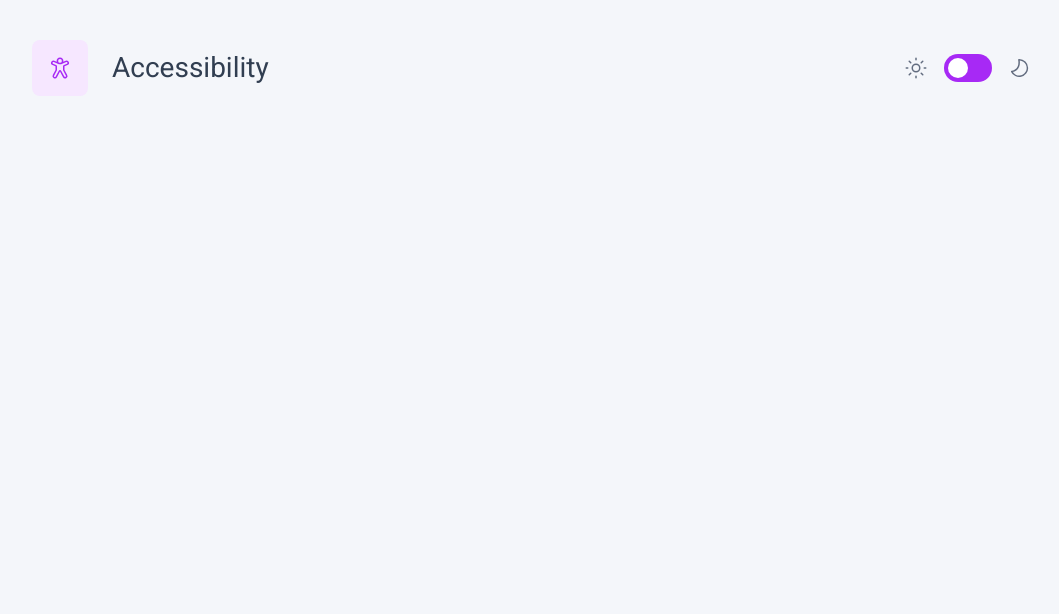
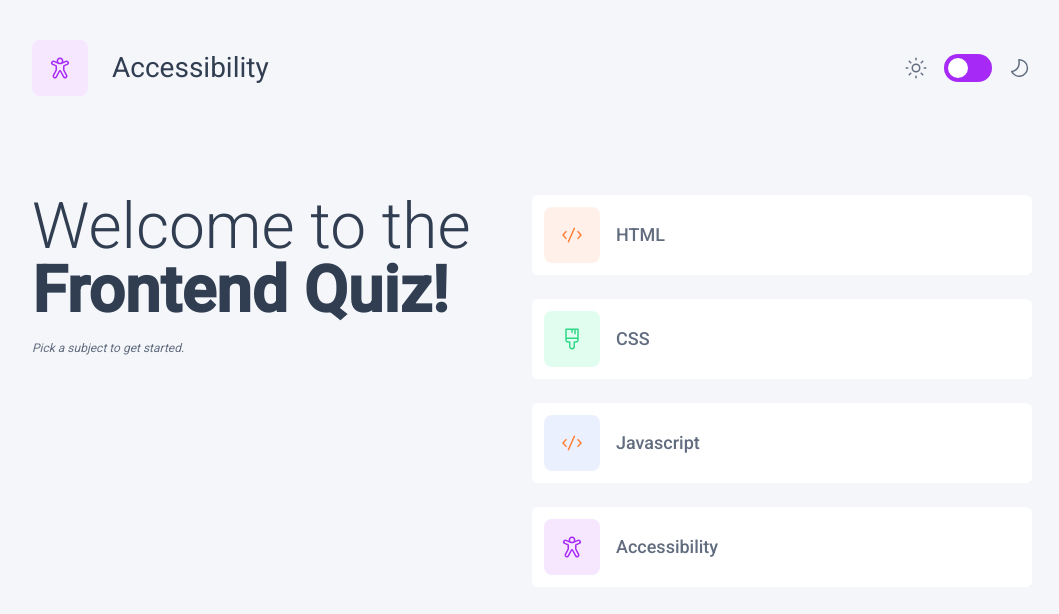
Before and after one commit to omarkarake/quiz-app-angular, an Angular app: page / in a window 1280 px wide. Shown: the top 614 px of the page, without its empty margins (108-1167 px from the left). Built offline with nearby package versions, Linux system fonts and the light colour scheme.

Commit message:
working on hope page starter

```diff
--- a/src/app/app.component.html
+++ b/src/app/app.component.html
@@ -1,6 +1,7 @@
 <div
   class="bg-light-grey dark:bg-dark-grey min-h-screen max-h-[960px] px-6 md:px-[64px] lg:px-[140px] dark:bg-dark-navy"
 >
-  <app-header></app-header>
-  <router-outlet></router-outlet>
+  <app-header />
+  <app-starter />
+  <!-- <router-outlet></router-outlet> -->
 </div>
--- a/src/app/app.module.ts
+++ b/src/app/app.module.ts
@@ -11,9 +11,10 @@ import { provideAnimationsAsync } from '@angular/platform-browser/animations/asy
 import { MatIconModule } from '@angular/material/icon';
 import { HttpClientModule } from '@angular/common/http';
 import { HeaderComponent } from './header/header.component';
+import { StarterComponent } from './starter/starter.component';
 
 @NgModule({
-  declarations: [AppComponent, HeaderComponent],
+  declarations: [AppComponent, HeaderComponent, StarterComponent],
   imports: [BrowserModule, AppRoutingModule, MatIconModule, HttpClientModule],
   providers: [provideClientHydration(), provideAnimationsAsync()],
   bootstrap: [AppComponent],
--- /dev/null
+++ b/src/app/starter/starter.component.html
@@ -0,0 +1,84 @@
+<div class="mt-[32px] lg:mt-[99px] lg:flex lg:justify-between">
+  <div class="flex flex-col gap-4">
+    <div>
+      <p
+        class="text-[40px] md:text-headingL font-light text-dark-navy dark:text-pure-white"
+      >
+        Welcome to the
+      </p>
+      <p
+        class="text-[40px] font-medium md:text-headingL text-dark-navy lg:font-bold dark:text-pure-white"
+      >
+        Frontend Quiz!
+      </p>
+    </div>
+    <div>
+      <p
+        class="text-[14px] italic md:text-bodyS text-grey-navy dark:text-light-blueish"
+      >
+        Pick a subject to get started.
+      </p>
+    </div>
+  </div>
+  <div class="lg:w-[50%] flex flex-col gap-6 mt-16 lg:mt-0">
+    <div
+      class="flex items-center gap-4 bg-pure-white dark:bg-navy h-16 md:h-20 md:text-headingS pl-3 rounded-md"
+    >
+      <div
+        class="w-10 h-10 md:w-14 md:h-14 bg-[#FFF1E9] rounded-lg flex justify-center items-center"
+      >
+        <mat-icon svgIcon="icon-html"></mat-icon>
+      </div>
+      <div>
+        <p class="font-medium text-[18px] text-grey-navy dark:text-pure-white">
+          HTML
+        </p>
+      </div>
+    </div>
+
+    <div
+      class="flex items-center gap-4 bg-pure-white dark:bg-navy h-16 md:h-20 md:text-headingS pl-3 rounded-md"
+    >
+      <div
+        class="w-10 h-10 md:w-14 md:h-14 bg-[#E0FDEF] rounded-lg flex justify-center items-center"
+      >
+        <mat-icon svgIcon="icon-css"></mat-icon>
+      </div>
+      <div>
+        <p class="font-medium text-[18px] text-grey-navy dark:text-pure-white">
+          CSS
+        </p>
+      </div>
+    </div>
+
+    <div
+      class="flex items-center gap-4 bg-pure-white dark:bg-navy h-16 md:h-20 md:text-headingS pl-3 rounded-md"
+    >
+      <div
+        class="w-10 h-10 md:w-14 md:h-14 bg-[#EBF0FF] rounded-lg flex justify-center items-center"
+      >
+        <mat-icon svgIcon="icon-html"></mat-icon>
+      </div>
+      <div>
+        <p class="font-medium text-[18px] text-grey-navy dark:text-pure-white">
+          Javascript
+        </p>
+      </div>
+    </div>
+
+    <div
+      class="flex items-center gap-4 bg-pure-white dark:bg-navy h-16 md:h-20 md:text-headingS pl-3 rounded-md"
+    >
+      <div
+        class="w-10 h-10 md:w-14 md:h-14 bg-[#F6E7FF] rounded-lg flex justify-center items-center"
+      >
+        <mat-icon svgIcon="icon-accessibility"></mat-icon>
+      </div>
+      <div>
+        <p class="font-medium text-[18px] text-grey-navy dark:text-pure-white">
+          Accessibility
+        </p>
+      </div>
+    </div>
+  </div>
+</div>
```
Also changed, not shown: src/app/starter/starter.component.ts (added, +10 -0 lines), src/app/starter/starter.component.css (added), 1 other file (tests, documents, lock files or other folders).
